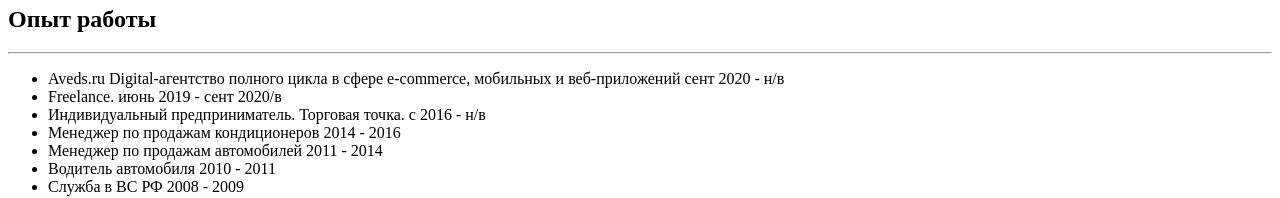
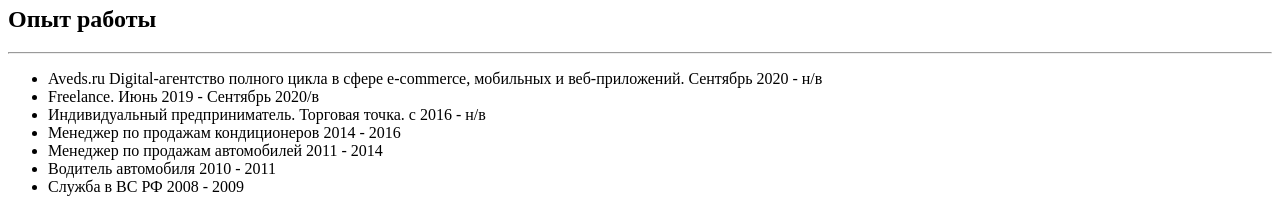
Before and after one commit to petrov6827/resume-Petrov-, a plain HTML site: page index.html in a window 1280 px wide. Shown: the part 205-403 px from the top of the page. Drawn offline with Linux system fonts and the light colour scheme.

Commit message:
Update index.html

```diff
--- a/index.html
+++ b/index.html
@@ -28,9 +28,11 @@ JavaScript · Vue.js · PHP
             </p>
             <h2>Опыт работы</h2><hr>
             <ul>
-<li>Aveds.ru Digital-агентство полного цикла в сфере e-commerce, мобильных и веб-приложений сент 2020 - н/в</li>
+<li>Aveds.ru Digital-агентство полного цикла в сфере e-commerce, мобильных и веб-приложений.
+    Cентябрь 2020 - н/в</li>
 
-<li>Freelance. июнь 2019 - сент 2020/в</li>
+<li>Freelance.
+    Июнь 2019 - Сентябрь 2020/в</li>
                 <li>Индивидуальный предприниматель. Торговая точка. с 2016 - н/в</li>
                 <li>Менеджер по продажам кондиционеров 2014 - 2016</li>
                 <li>Менеджер по продажам автомобилей 2011 - 2014</li>
```
